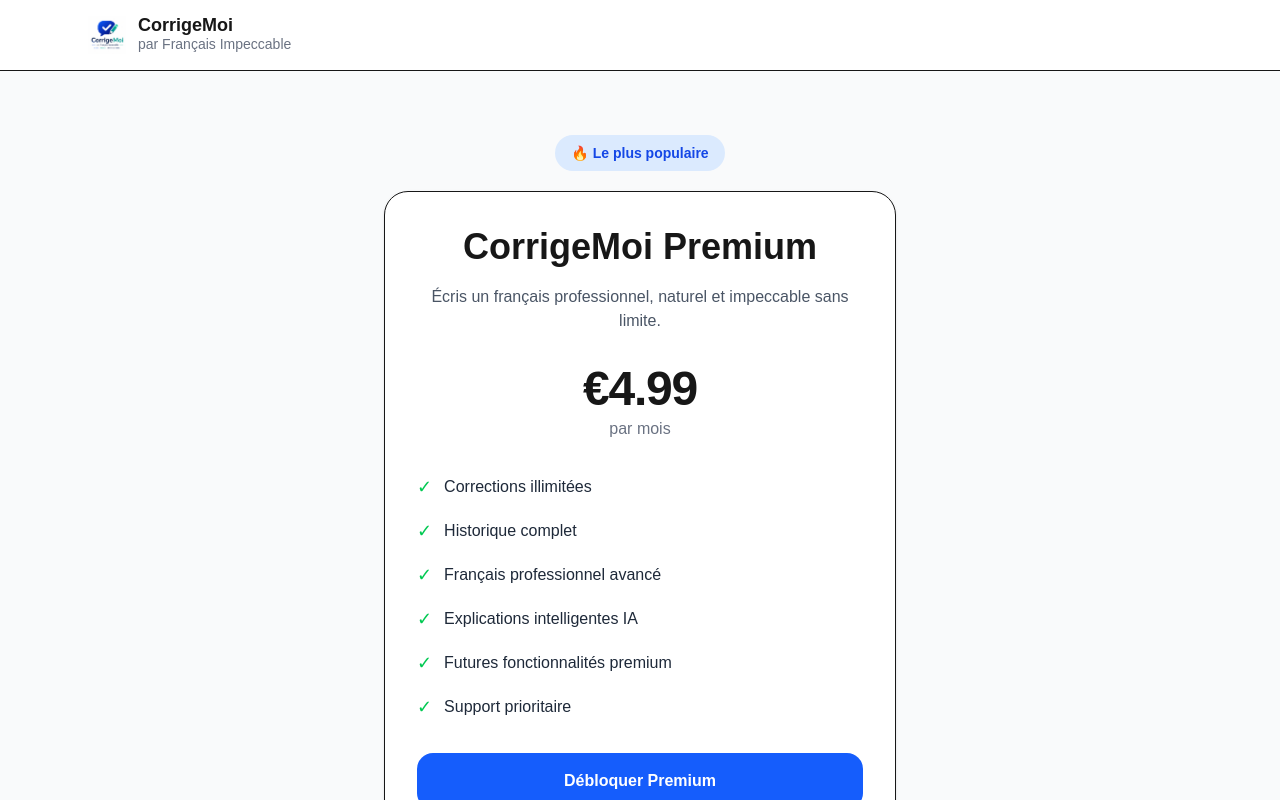
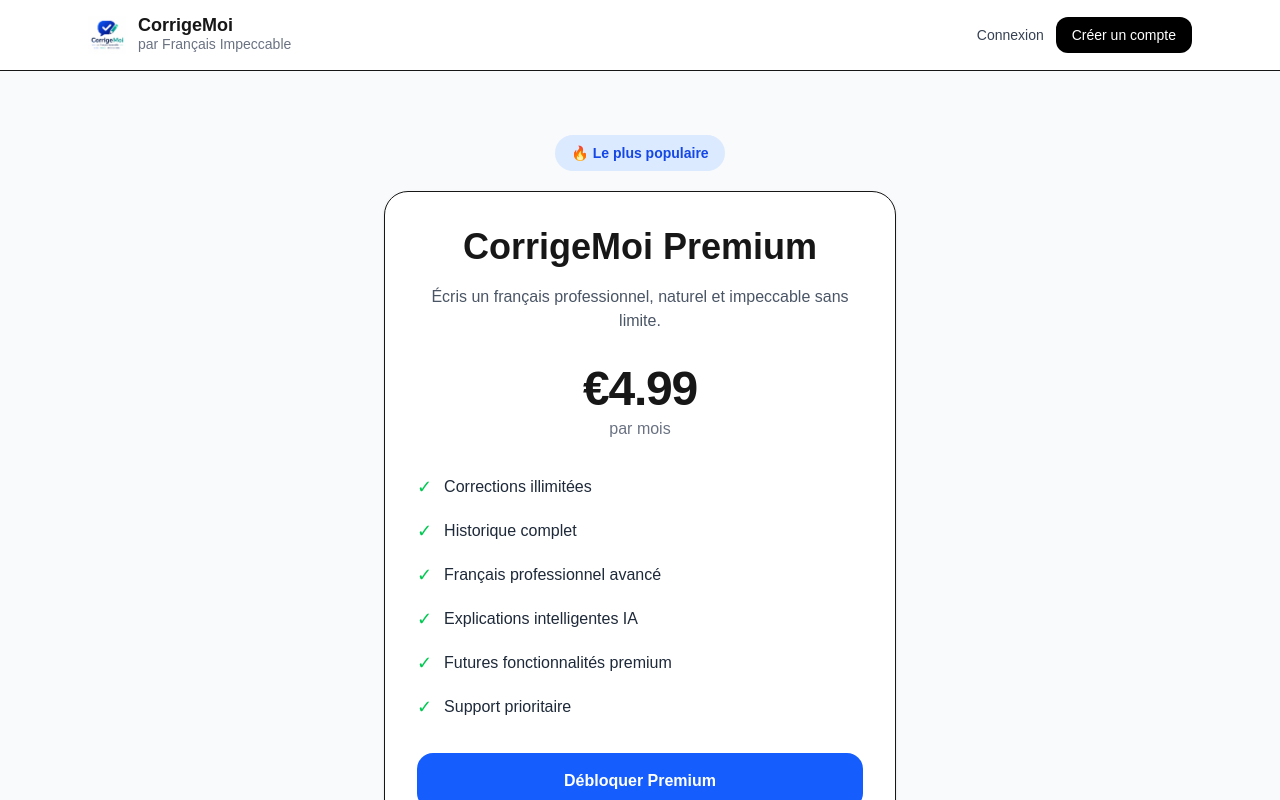
Before and after one commit to Jerome185/corrigemoi, a Next.js app: page /pricing in a window 1280 px wide. Shown: the top 800 px of the page. Built offline with nearby package versions, Linux system fonts and the light colour scheme; no server answers.

Commit message:
Add premium subscription dashboard status

```diff
--- a/app/pricing/page.tsx
+++ b/app/pricing/page.tsx
@@ -1,14 +1,33 @@
 import Link from "next/link"
 import Image from "next/image"
 
-export default function PricingPage() {
+import { createClient } from "@/lib/supabase/server"
+
+export default async function PricingPage() {
+  const supabase = await createClient()
+
+  const {
+    data: { user },
+  } = await supabase.auth.getUser()
+
   return (
     <main className="min-h-screen bg-gray-50">
 
       {/* HEADER */}
       <header className="border-b bg-white">
-        <div className="max-w-6xl mx-auto px-6 py-4">
+        <div
+          className="
+            max-w-6xl
+            mx-auto
+            px-6
+            py-4
+            flex
+            items-center
+            justify-between
+          "
+        >
 
+          {/* LOGO */}
           <Link
             href="/"
             className="flex items-center gap-3 w-fit"
@@ -30,6 +49,81 @@
               </div>
             </div>
           </Link>
+
+          {/* NAVIGATION */}
+          <div className="flex items-center gap-3">
+
+            {!user ? (
+              <>
+                <Link
+                  href="/login"
+                  className="
+                    text-sm
+                    font-medium
+                    text-gray-700
+                    hover:text-black
+                    transition
+                  "
+                >
+                  Connexion
+                </Link>
+
+                <Link
+                  href="/signup"
+                  className="
+                    bg-black
+                    text-white
+                    px-4
+                    py-2
+                    rounded-xl
+                    text-sm
+                    font-medium
+                    hover:opacity-90
+                    transition
+                  "
+                >
+                  Créer un compte
+                </Link>
+              </>
+            ) : (
+              <>
+                <div
+                  className="
+                    hidden
+                    sm:flex
+                    items-center
+                    gap-2
+                    bg-green-100
+                    text-green-700
+                    px-3
+                    py-2
+                    rounded-xl
+                    text-sm
+                    font-medium
+                  "
+                >
+                  ✓ Connecté
+                </div>
+
+                <Link
+                  href="/dashboard"
+                  className="
+                    bg-black
+                    text-white
+                    px-4
+                    py-2
+                    rounded-xl
+                    text-sm
+                    font-medium
+                    hover:opacity-90
+                    transition
+                  "
+                >
+                  Dashboard
+                </Link>
+              </>
+            )}
+          </div>
         </div>
       </header>
 
@@ -160,16 +254,16 @@
 
             {/* GUARANTEE */}
             <div
-                className="
+              className="
                 mt-5
                 text-center
                 text-sm
                 text-gray-500
                 leading-relaxed
-                        "
+              "
             >
-            ✅ Annule ton abonnement à tout moment
-            depuis ton espace client Lemon Squeezy.
+              ✅ Annule ton abonnement à tout moment
+              depuis ton espace client Lemon Squeezy.
             </div>
 
             {/* PAYMENT INFO */}
```
